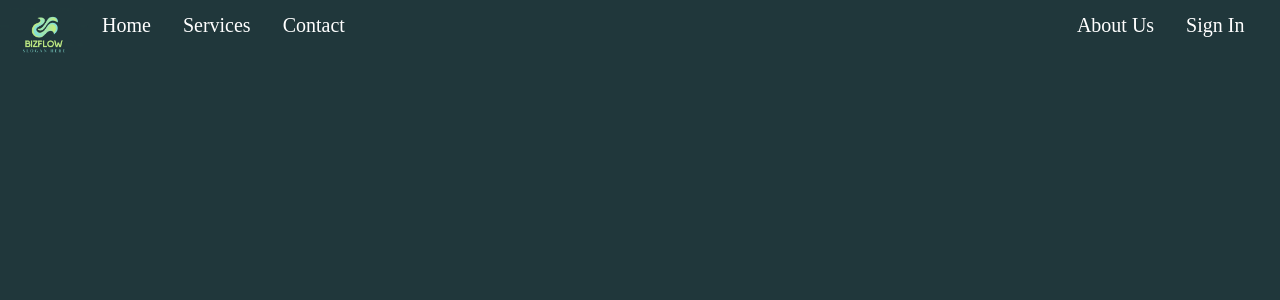
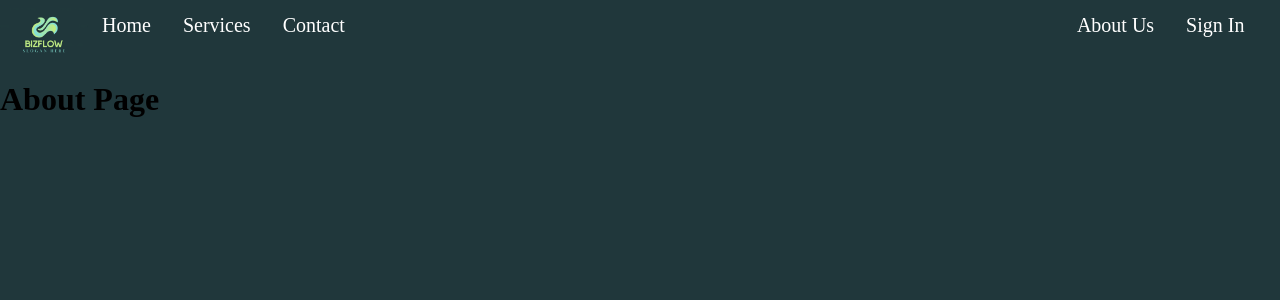
Before and after one commit to Darkmode122/Fullstackmanagement-Bizflow, a React (Vite) app in the folder Bizflowapp-Frontend/: page /about in a window 1280 px wide. Shown: the top 300 px of the page. Built offline with nearby package versions, Linux system fonts and the light colour scheme.

Commit message:
Changes made on about page

```diff
--- /dev/null
+++ b/Bizflowapp-Frontend/src/About.jsx
@@ -0,0 +1,5 @@
+
+function About() {
+  return <h1>About Page</h1>;
+}
+export default About;
--- a/Bizflowapp-Frontend/src/App.jsx
+++ b/Bizflowapp-Frontend/src/App.jsx
@@ -1,4 +1,5 @@
 import { BrowserRouter, Routes, Route, Link } from 'react-router-dom';
+
 function App() {
   return (
     <nav>
@@ -22,7 +23,10 @@
       </ul>
     </div>
     </nav>
+
   );
 }
 
+
+
 export default App;
--- a/Bizflowapp-Frontend/src/main.jsx
+++ b/Bizflowapp-Frontend/src/main.jsx
@@ -1,10 +1,18 @@
 import ReactDOM from "react-dom/client";
 import App from "./App.jsx";
 import './App.css';
+import About from "./About.jsx";
 import { BrowserRouter, Routes, Route, Link } from 'react-router-dom';
 
 ReactDOM.createRoot(document.getElementById("root")).render(
   <BrowserRouter>
     <App />
+    <Routes>
+
+        <Route path="/about" element={<About />} />
+
+    </Routes>
   </BrowserRouter>
+
+
 );
```
